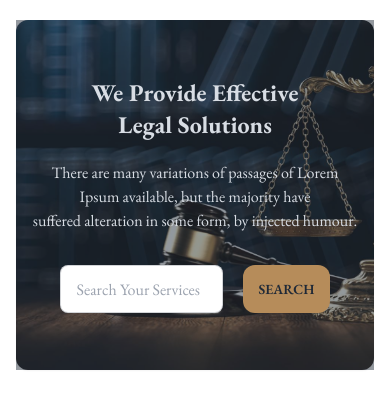
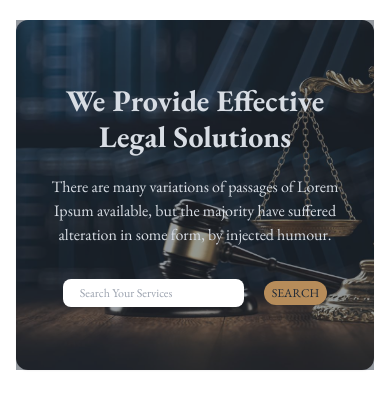
Before and after one commit to mdrakib02/legal-soluation-site, a plain HTML site: page index.html in a window 390 px wide. Shown: the part 136-544 px from the top of the page. Drawn offline with nearby package versions, Linux system fonts and the light colour scheme.

Commit message:
fixed header responsive problem

```diff
--- a/index.html
+++ b/index.html
@@ -63,7 +63,7 @@
               </ul>
             </div>
             <div class="navbar-end">
-              <a class=" btn btn-sm normal-case hover:text-[#B68C5A] hover:bg-white btn-active bg-[#B68C5A] text-base font-semibold lg:text-xl lg:font-bold">Free Consultation</a>
+              <a class=" btn btn-sm lg:btn-md normal-case hover:text-[#B68C5A] hover:bg-white btn-active bg-[#B68C5A] text-base font-semibold lg:text-xl lg:font-bold">Free Consultation</a>
             </div>
           </div>
     <!-- ============Banner Sections================= -->
@@ -72,12 +72,14 @@
             <div class="hero-overlay bg-opacity-50"></div>
             <div class="hero-content text-center text-neutral-content">
               <div class="">
-                <h1 class="mb-5 text-2xl font-bold lg:text-7xl lg:font-extrabold">We Provide Effective <br>
+                <h1 class="mb-5 text-3xl font-bold lg:text-7xl lg:font-extrabold">We Provide Effective <br>
                      Legal Solutions</h1>
-                <p class="mb-8">There are many variations of passages of Lorem Ipsum available, but the majority have <br> suffered alteration in some form, by injected humour.</p>
+                <div class="flex justify-center">
+                    <p class="mb-8 max-[600px] mx-auto">There are many variations of passages of Lorem Ipsum available, but the majority have suffered alteration in some form, by injected humour.</p>
+                </div>
                 <div class="flex items-center justify-center gap-x-5">
-                    <input  type="text " placeholder="Search Your Services" class="input input-bordered w-[50%] lg:w-[60%] lg:pr-16" />
-                    <button class="btn btn-active hover:text-[#B68C5A] hover:bg-white bg-[#B68C5A] border-none rounded-xl">Search</button>
+                    <input  type="text " placeholder="Search Your Services" class="input h-7 lg:h-12 text-xs lg:text-xl lg:pr-12" />
+                    <button class="btn btn-active btn-xs lg:btn-md text-xs lg:text-xl font-normal lg:font-bold hover:text-[#B68C5A] hover:bg-white bg-[#B68C5A] border-none rounded-xl">Search</button>
                   </div>
               </div>
             </div>
```
